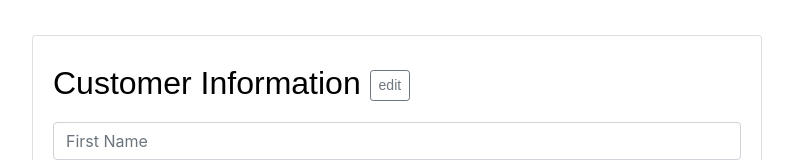
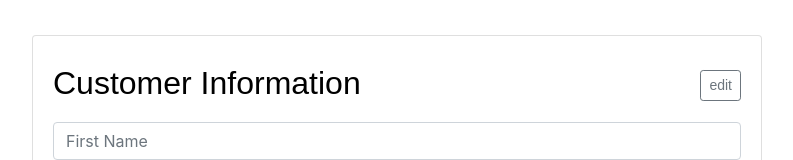
Before and after one commit to joeymariano/App4BarnesApplication, a React (Create React App) app: page / in a window 1280 px wide. Shown: the part 308-468 px from the top of the page, without its empty margins (53-846 px from the left). Built offline with nearby package versions, Linux system fonts and the light colour scheme.

Commit message:
edit button on the right side

```diff
--- a/src/App.css
+++ b/src/App.css
@@ -19,3 +19,7 @@ h2{
 .form-header {
 	margin-bottom: 20px;
 }
+
+.edit-form-button {
+	margin-top: 6px;
+}
--- a/src/containers/AccordionContainer.js
+++ b/src/containers/AccordionContainer.js
@@ -27,7 +27,7 @@ class AccordionContainer extends Component {
         	<CardBody>
 
 						<div class="form-header" onClick={ () => { this.visibleCntrl() } }>
-							<h2 class="form-header-title">{ this.props.title } <Button outline size="sm" class="float-right">edit</Button></h2>
+							<h2 class="form-header-title">{ this.props.title } <Button outline className="float-right edit-form-button" size="sm">edit</Button></h2>
 						</div>
 
 						<Collapse isOpen={ this.state.visible }>
```
